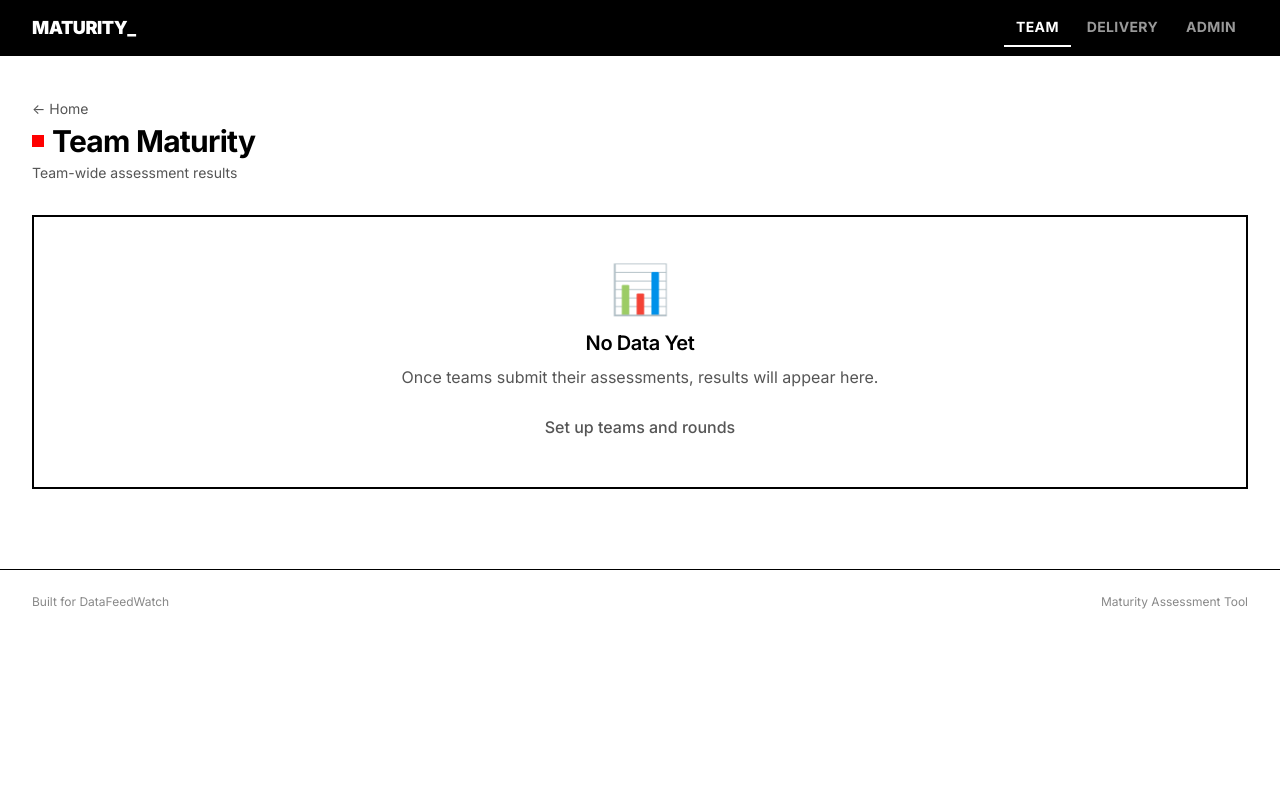
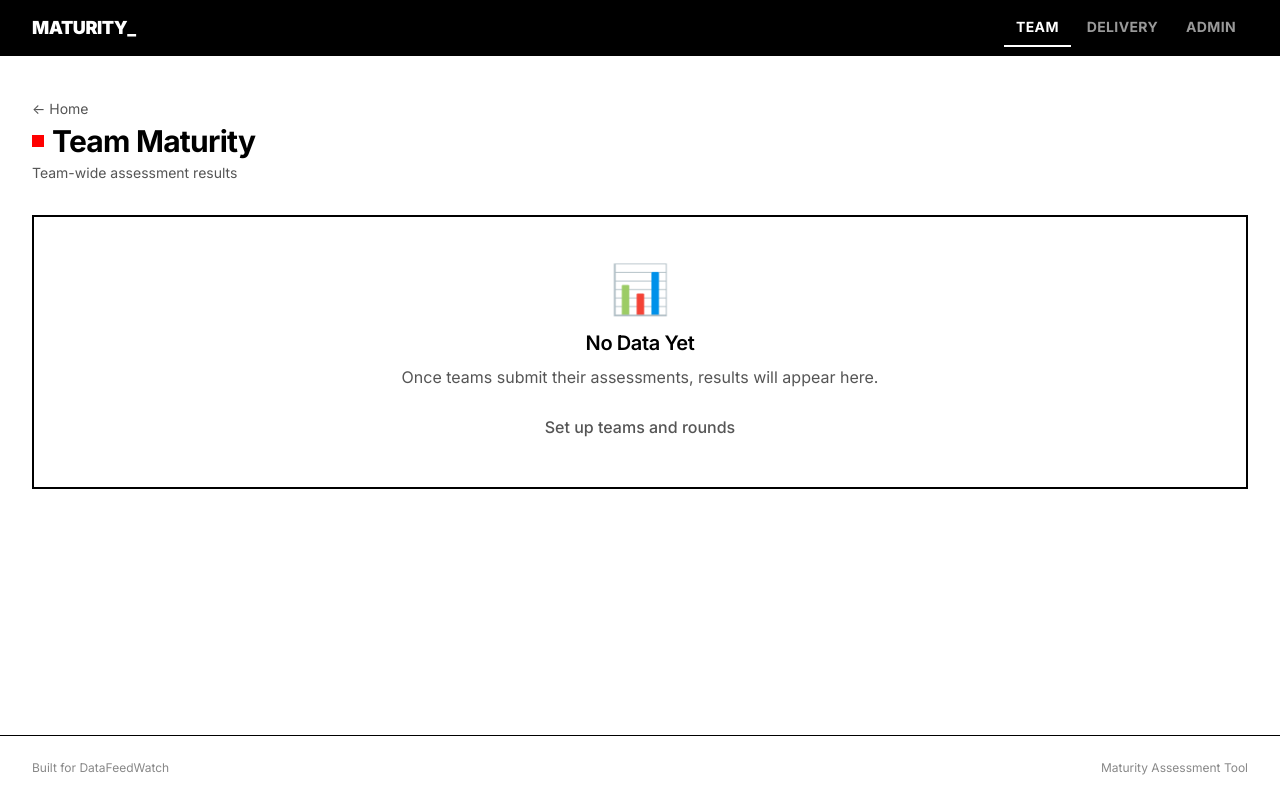
Before and after one commit to MajowyLas/team-maturity, a FastAPI app: page /dashboard in a window 1280 px wide. Run offline with FastAPI, Linux system fonts and the light colour scheme; some libraries are stand-ins or nearby versions.

Commit message:
Fix footer to stick to bottom of viewport on short pages
Use min-h-screen + flex-col on body and flex-1 on main to push footer
to the bottom even when page content is short (e.g. thanks page).

Co-Authored-By: Claude Opus 4.6 <noreply@anthropic.com>

```diff
--- a/app/templates/base.html
+++ b/app/templates/base.html
@@ -94,7 +94,7 @@
         Chart.defaults.borderColor = 'rgba(0, 0, 0, 0.15)';
     </script>
 </head>
-<body class="h-full font-sans" style="background: #FFFFFF; color: #000000;">
+<body class="min-h-screen flex flex-col font-sans" style="background: #FFFFFF; color: #000000;">
     {% block nav %}
     <!-- Navigation -->
     <nav class="sticky top-0 z-50 bg-black">
@@ -127,7 +127,7 @@
     {% endblock %}
 
     <!-- Main content -->
-    <main class="max-w-7xl mx-auto px-4 sm:px-6 lg:px-8 py-10 animate-fade-in">
+    <main class="flex-1 max-w-7xl mx-auto px-4 sm:px-6 lg:px-8 py-10 animate-fade-in w-full">
         {% block content %}{% endblock %}
     </main>
 
```
